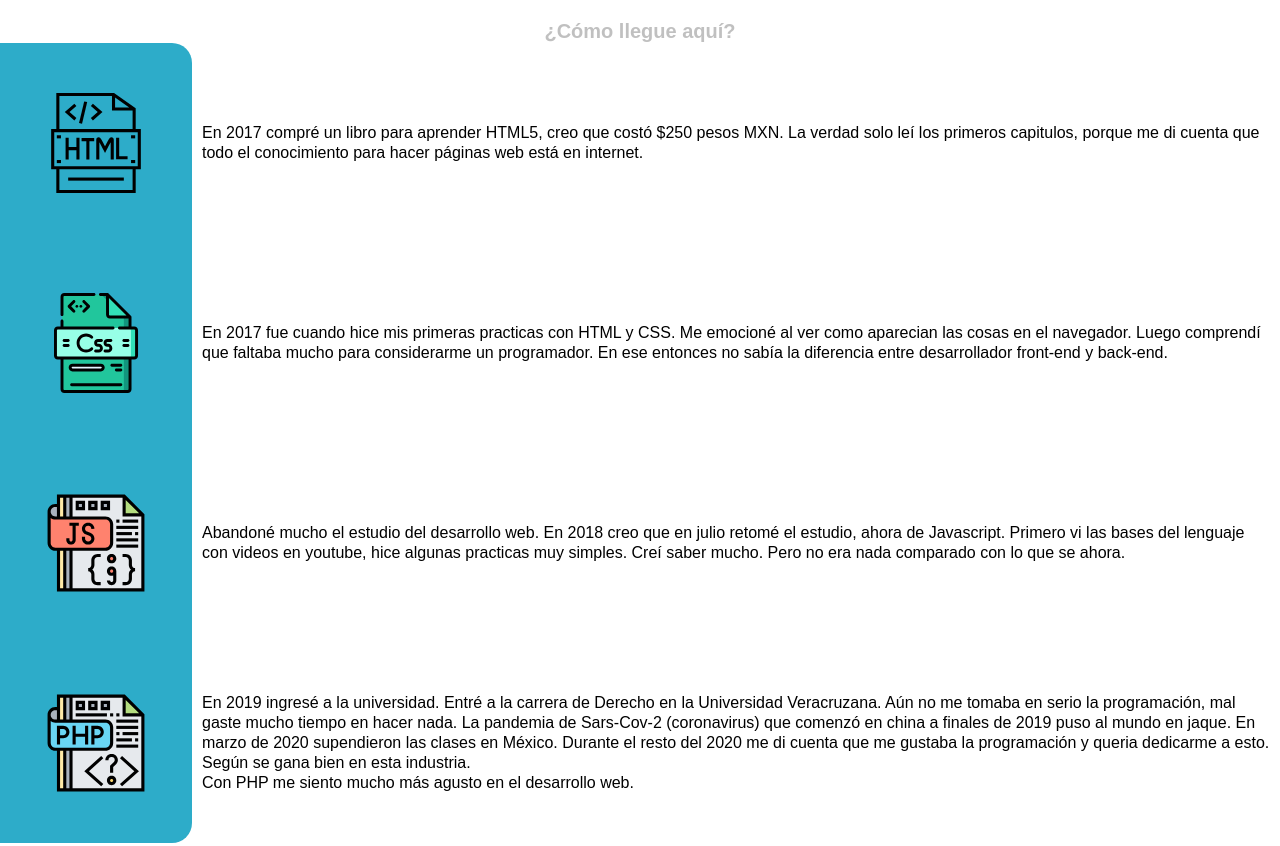
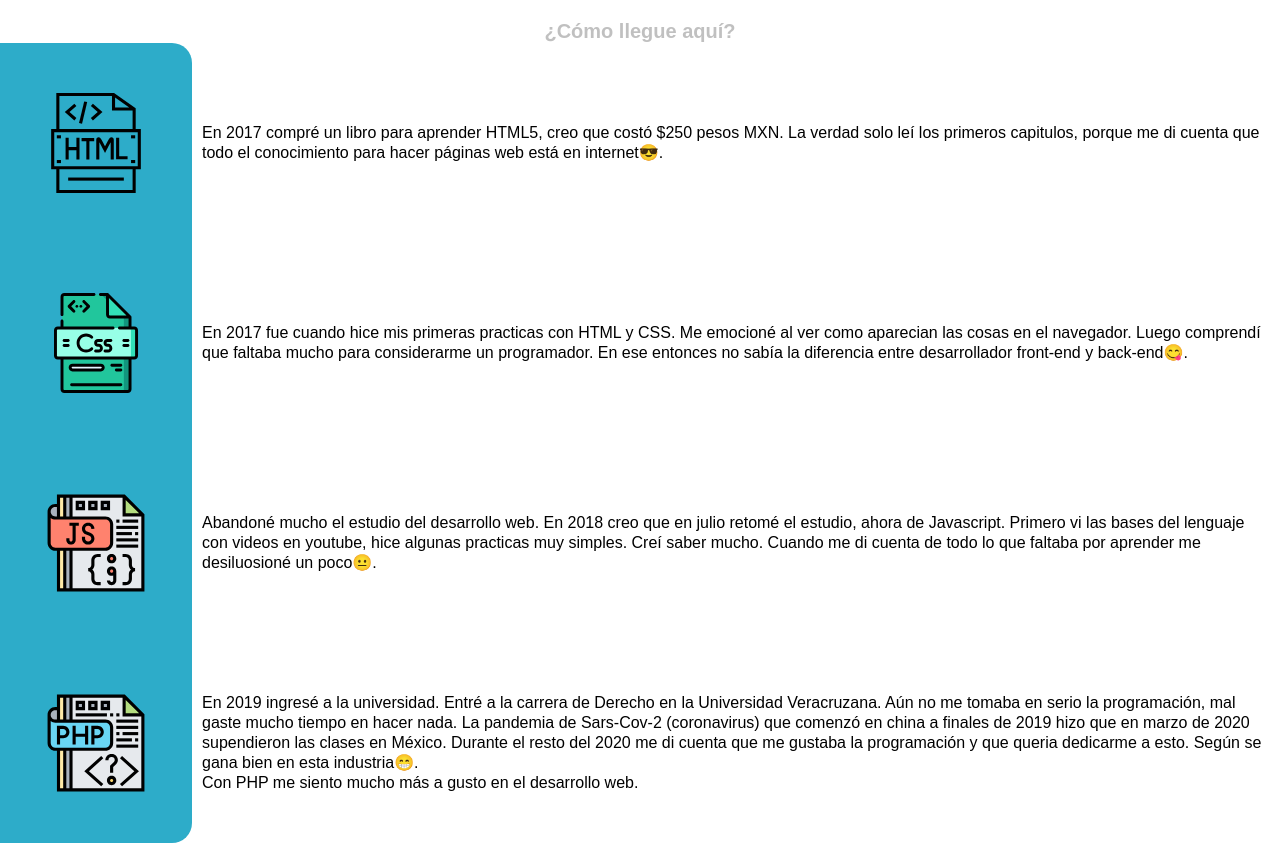
Before and after one commit to leonmatiasm/lemm, a plain HTML site: page index.html in a window 1280 px wide. Shown: the part 780-1626 px from the top of the page. Drawn offline with Linux system fonts and the light colour scheme.

Commit message:
Algunos ajustes al index

```diff
--- a/index.html
+++ b/index.html
@@ -1,15 +1,14 @@
 <!DOCTYPE html>
 <html lang="en">
 <head>
+    <meta name="description" content="Este es mi camino ninja. Me gusta mucho programar, aúnque formalmente estoy estudiando derecho en la universidad. No se como decirle a mis padres." />
     <meta charset="UTF-8">
     <meta name="viewport" content="width=device-width, initial-scale=1.0">
     <script src='https://kit.fontawesome.com/a076d05399.js'></script>
     <link rel="stylesheet" href="styleindex.css">
     <link rel="shortcut icon" href="images/iconos/m.png">
     <meta name="author" content="Marco Antonio León Matías" />
-    <meta name="description" content="No encuentro mi camino. Me gusta mucho programar pero estoy estudiando derecho en la universidad. No se como decirle a mis padres." />
-    <meta name="keywords" content="leonmatiasm, marco antonio león matías, león matías, marco antonio"/>
-    <title>Marco Antonio</title>
+    <title>Marco Antonio León Matías</title>
 </head>
 <body>
     <main>
@@ -87,7 +86,7 @@
             <p class="icono icono_border_radiusright"><img src="images/iconos/html.svg" alt=""></p>
             <p class="texto">
                 En 2017 compré un libro para aprender HTML5, creo que costó $250 pesos MXN. La verdad solo leí los primeros capitulos, porque me di cuenta que todo el
-                conocimiento para hacer páginas web está en internet.
+                conocimiento para hacer páginas web está en internet😎.
             </p>
         </div>
         <div class="lenguaje">
@@ -95,7 +94,7 @@
             <p class="texto">
                 En 2017 fue cuando hice mis primeras practicas con HTML y CSS. Me emocioné al ver como aparecian las cosas en el navegador. Luego
                 comprendí que faltaba mucho para considerarme un programador. En ese entonces no sabía la diferencia entre desarrollador
-                front-end y back-end.
+                front-end y back-end😋.
             </p>
         </div>
         <div class="lenguaje">
@@ -103,7 +102,7 @@
             <p class="texto">
                 Abandoné mucho el estudio del desarrollo web. En 2018 creo que en julio retomé el estudio, ahora de Javascript.
                 Primero vi las bases del lenguaje con videos en youtube, hice algunas practicas muy simples. Creí saber mucho.
-                Pero no era nada comparado con lo que se ahora.
+                Cuando me di cuenta de todo lo que faltaba por aprender me desiluosioné un poco😐.
             </p>
         </div>
         <div class="lenguaje">
@@ -111,12 +110,12 @@
             <p class="texto">
                 En 2019 ingresé a la universidad. Entré a la carrera de Derecho en la Universidad Veracruzana.
                 Aún no me tomaba en serio la programación, mal gaste mucho tiempo en hacer nada.
-                La pandemia de Sars-Cov-2 (coronavirus) que comenzó en china a finales de 2019 puso al mundo en jaque.
-                En marzo de 2020 supendieron las clases en México.
-                Durante el resto del 2020 me di cuenta que me gustaba la programación y queria dedicarme a esto.
-                Según se gana bien en esta industria.
+                La pandemia de Sars-Cov-2 (coronavirus) que comenzó en china a finales de 2019 hizo que en marzo de 2020 supendieron las clases
+                en México.
+                Durante el resto del 2020 me di cuenta que me gustaba la programación y que queria dedicarme a esto.
+                Según se gana bien en esta industria😁.
                 <br>
-                Con PHP me siento mucho más agusto en el desarrollo web.
+                Con PHP me siento mucho más a gusto en el desarrollo web.
             </p>
         </div>
     </section>
@@ -126,7 +125,7 @@
     </section>
     <footer>
         <p>
-             &copy;2021 leonmatiasm <i class='far fa-heart'></i>Gracias por ver mi página.
+             &copy;2020-2021  leonmatiasm <i class='far fa-heart'></i>Gracias por ver mi página.
         </p>
     </footer>
 </body>
```
